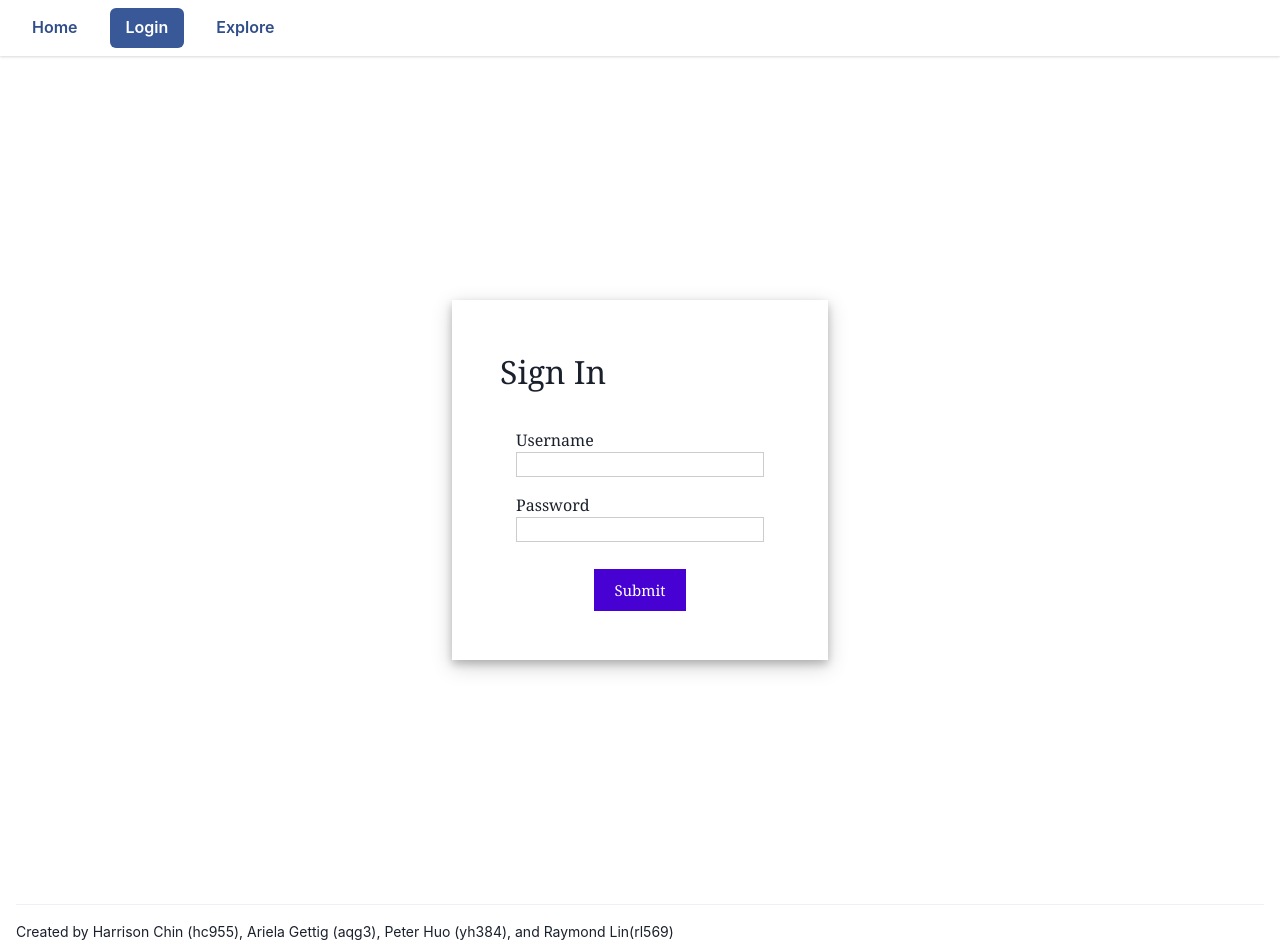
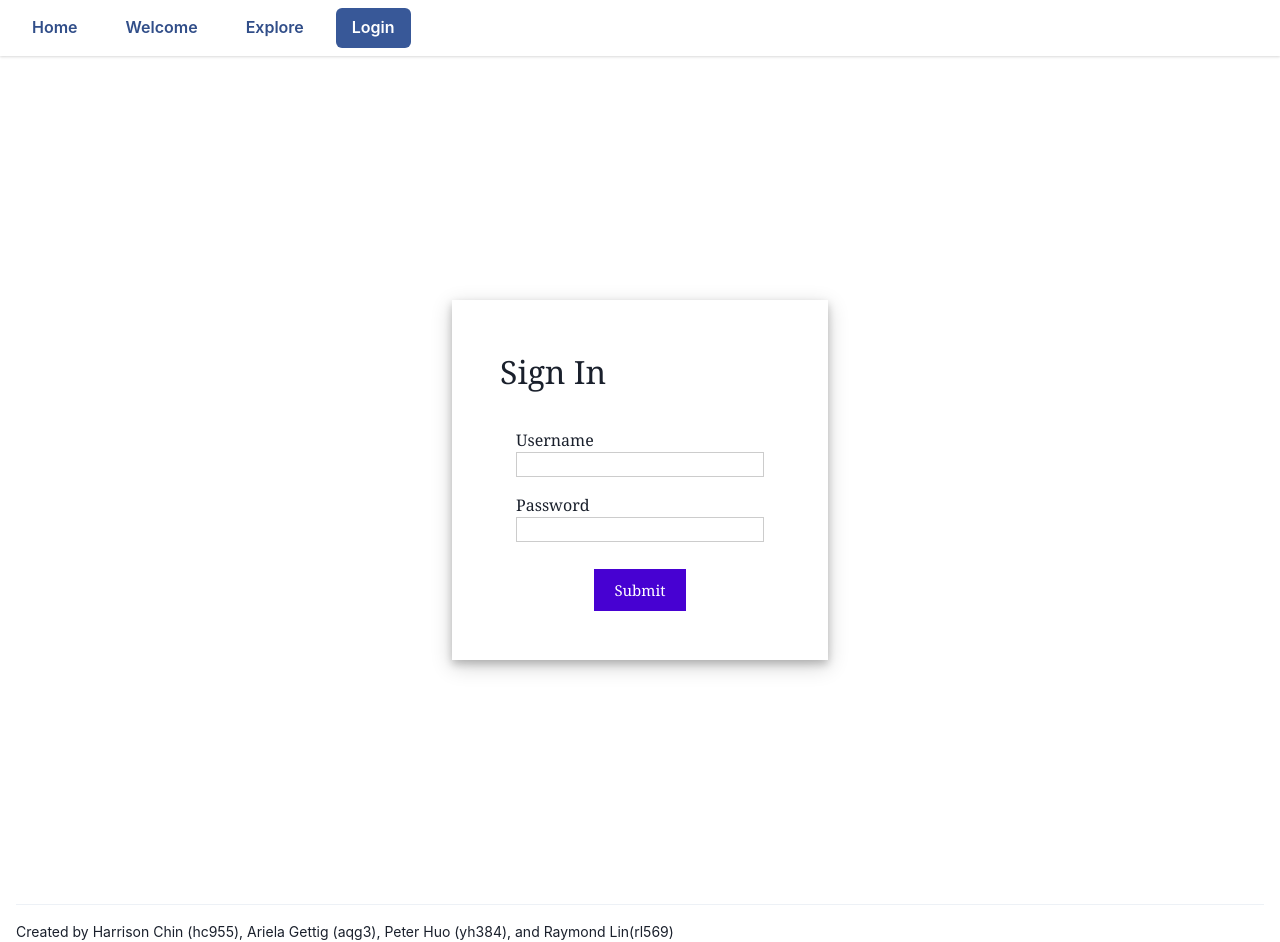
Before and after one commit to agettig/trends-clubhub, a Next.js app: page /login in a window 1280 px wide. Built offline with nearby package versions, Linux system fonts and the light colour scheme.

Commit message:
add tutorial page to navbar

```diff
--- a/components/layout/Navbar.tsx
+++ b/components/layout/Navbar.tsx
@@ -14,12 +14,16 @@ const navData: NavLinkData[] = [
     path: "/",
   },
   {
-    name: "Login",
-    path: "/login",
+    name: "Welcome",
+    path: "/welcome",
   },
   {
     name: "Explore",
     path: "/clubs",
+  },
+  {
+    name: "Login",
+    path: "/login",
   },
 ];
 
```
Also changed, not shown: pages/welcome.tsx (+9 -6 lines).
